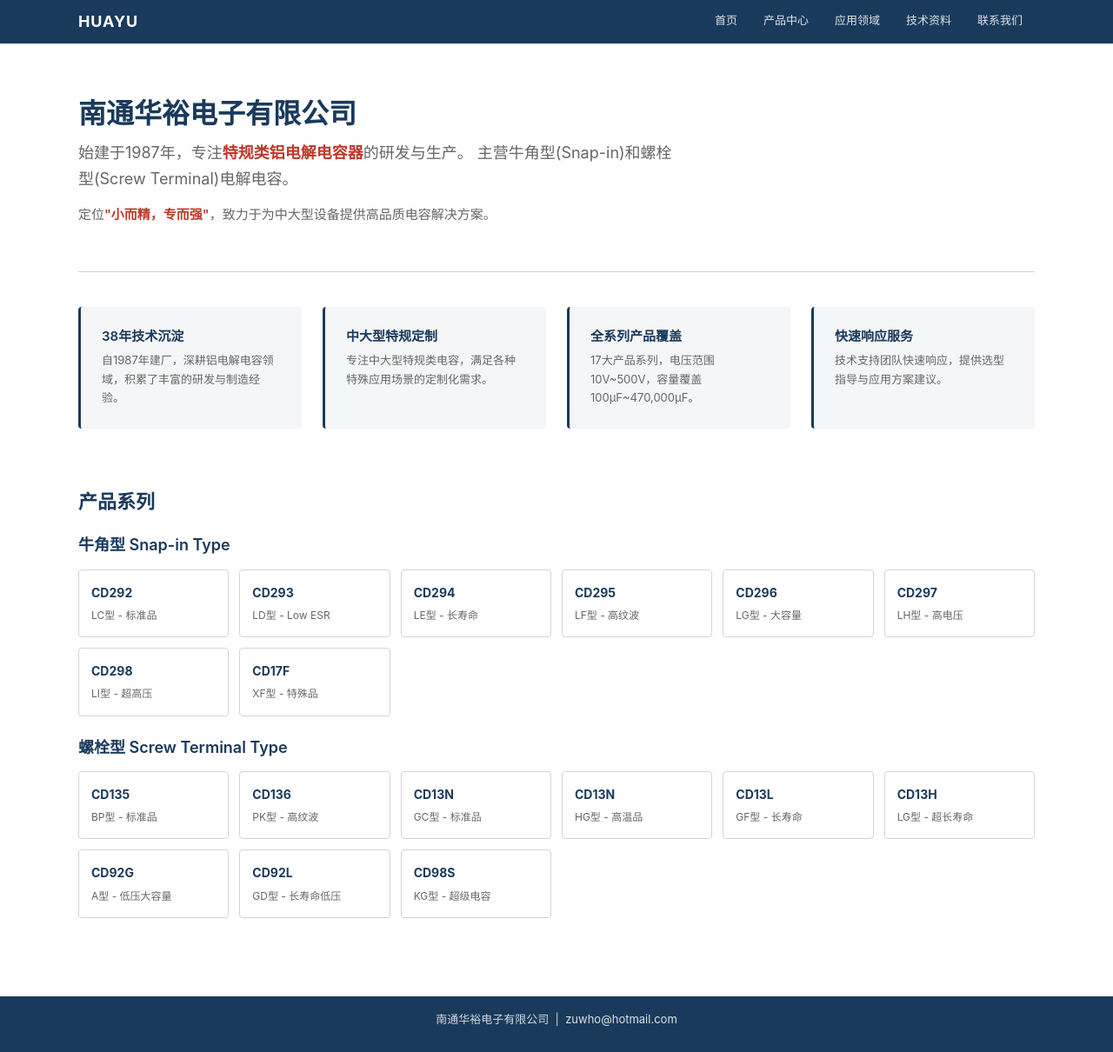
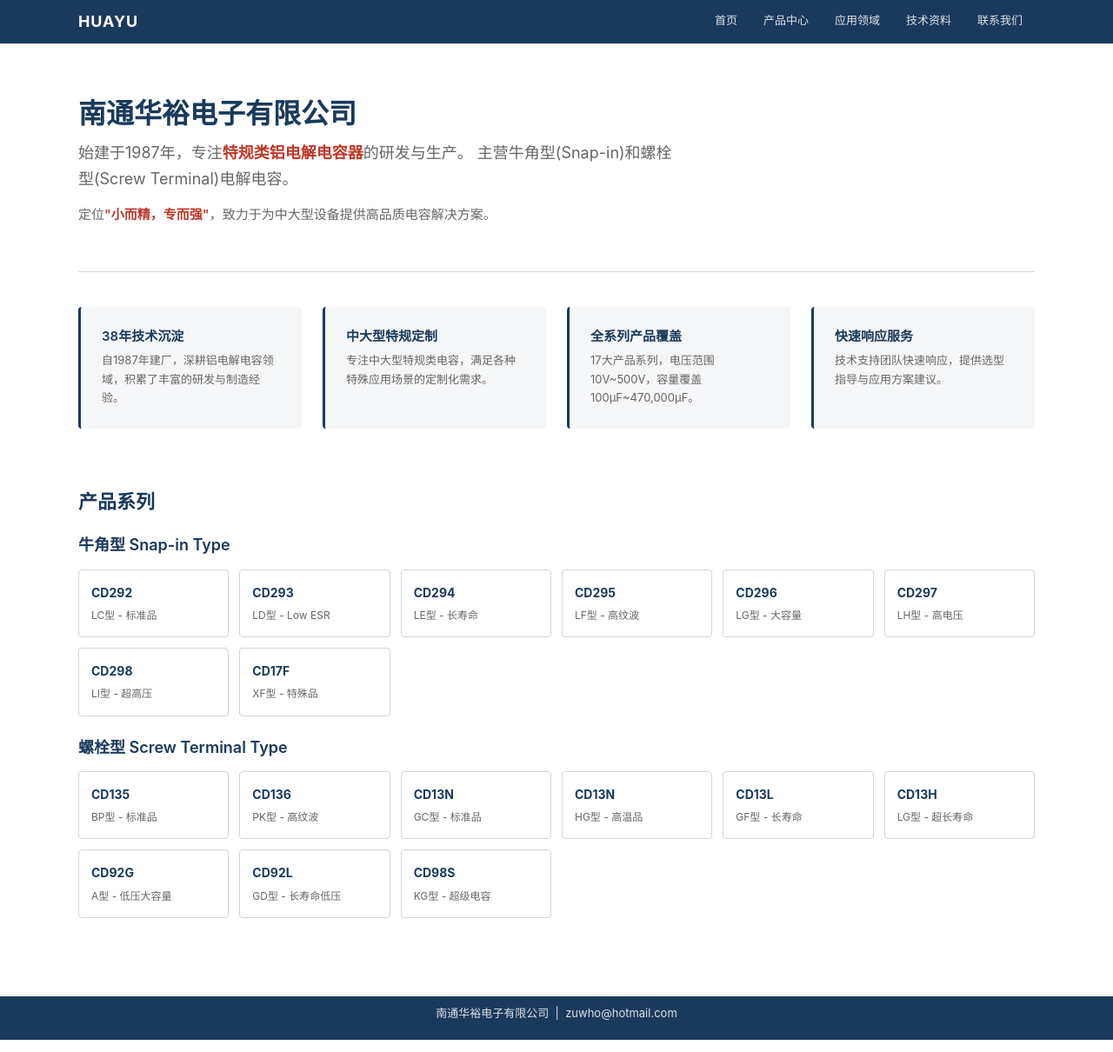
Before and after one commit to uzuhu/cap2605, a Jekyll site: the page built from index.md, in a window 1280 px wide and 1210 px high. Shown: the whole window at 87% size. Built offline with Jekyll 4.4.1, drawn with Linux system fonts in a browser that asks for light colours.

Commit message:
fix: 页脚高度与页头对齐——改为50px flex居中布局

```diff
--- a/assets/css/style.css
+++ b/assets/css/style.css
@@ -132,7 +132,11 @@
 main { max-width: var(--max-width); margin: 0 auto; padding: 0 20px 60px; min-height: 60vh; }
 
 /* --- Footer --- */
-.site-footer { background: var(--c-primary); color: rgba(255,255,255,0.8); padding: 16px 20px; font-size: var(--font-size-sm); text-align: center; }
+.site-footer {
+  background: var(--c-primary); color: rgba(255,255,255,0.85);
+  height: 50px; display: flex; align-items: center; justify-content: center;
+  font-size: var(--font-size-sm);
+}
 .footer-inner { max-width: var(--max-width); margin: 0 auto; }
 .footer-inner a { color: rgba(255,255,255,0.85); text-decoration: none; }
 .footer-inner a:hover { text-decoration: underline; }
```
